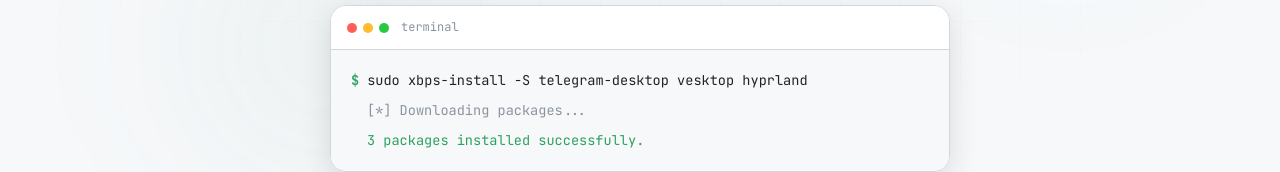
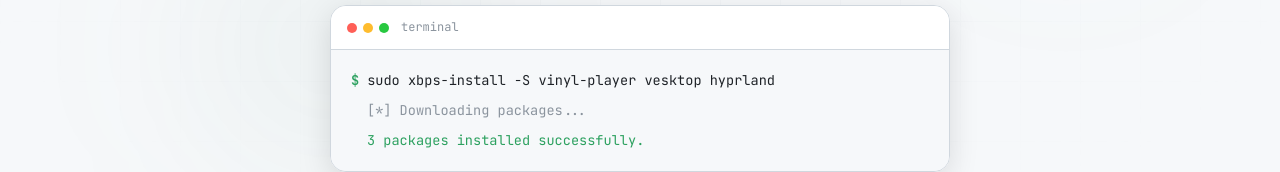
Before and after one commit to Event-Horizon-VL/Event-Horizon-VL.github.io, a Vue app: page / in a window 1280 px wide. Shown: the part 579-751 px from the top of the page. Built offline with nearby package versions, Linux system fonts and the light colour scheme; a web font is replaced by a local one.

Commit message:
change package name on hero

```diff
--- a/src/components/HeroSection.vue
+++ b/src/components/HeroSection.vue
@@ -80,7 +80,7 @@
           <div class="terminal-line">
             <span class="prompt">$</span>
             <span class="command"
-              >sudo xbps-install -S telegram-desktop vesktop hyprland</span
+              >sudo xbps-install -S vinyl-player vesktop hyprland</span
             >
           </div>
           <div class="terminal-line output">
```
